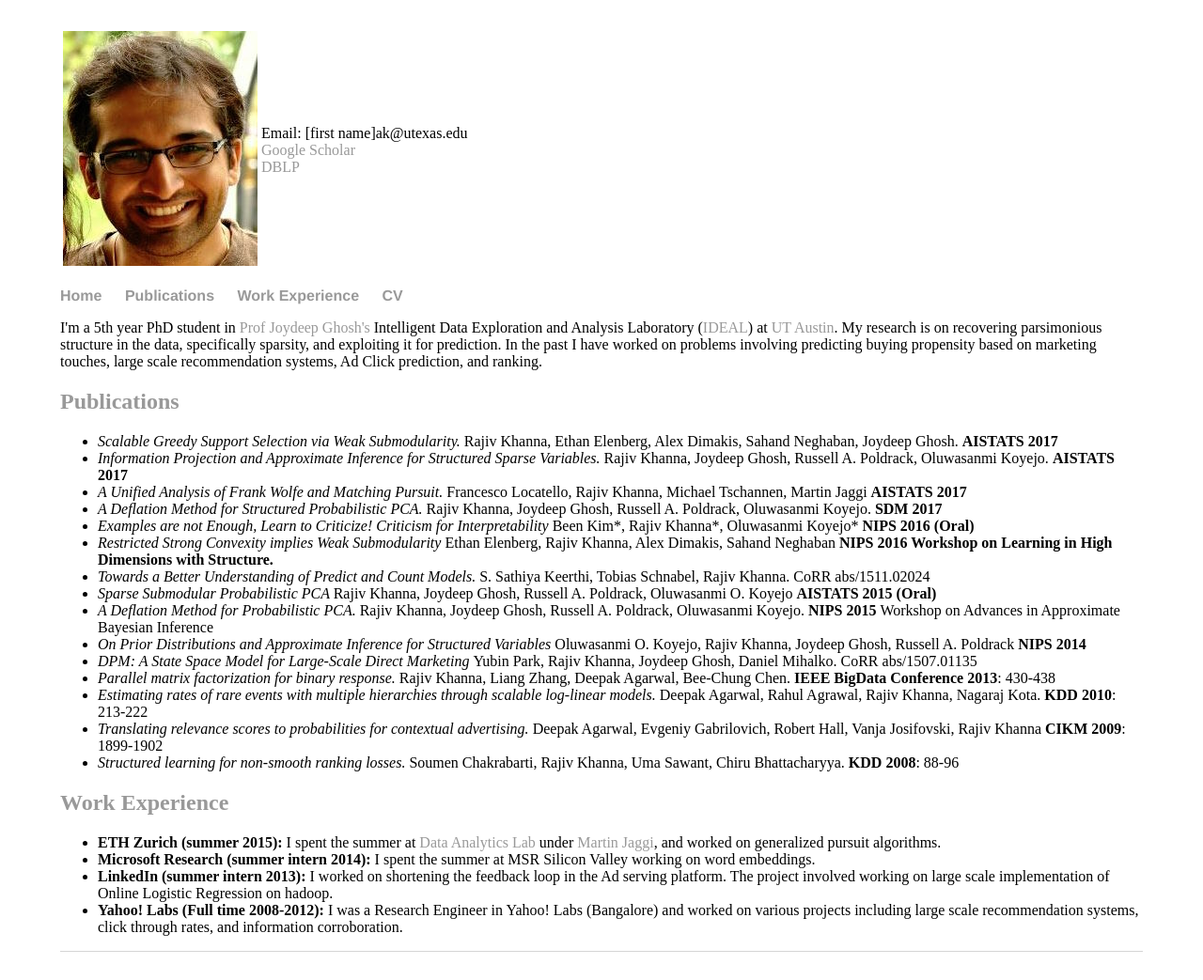
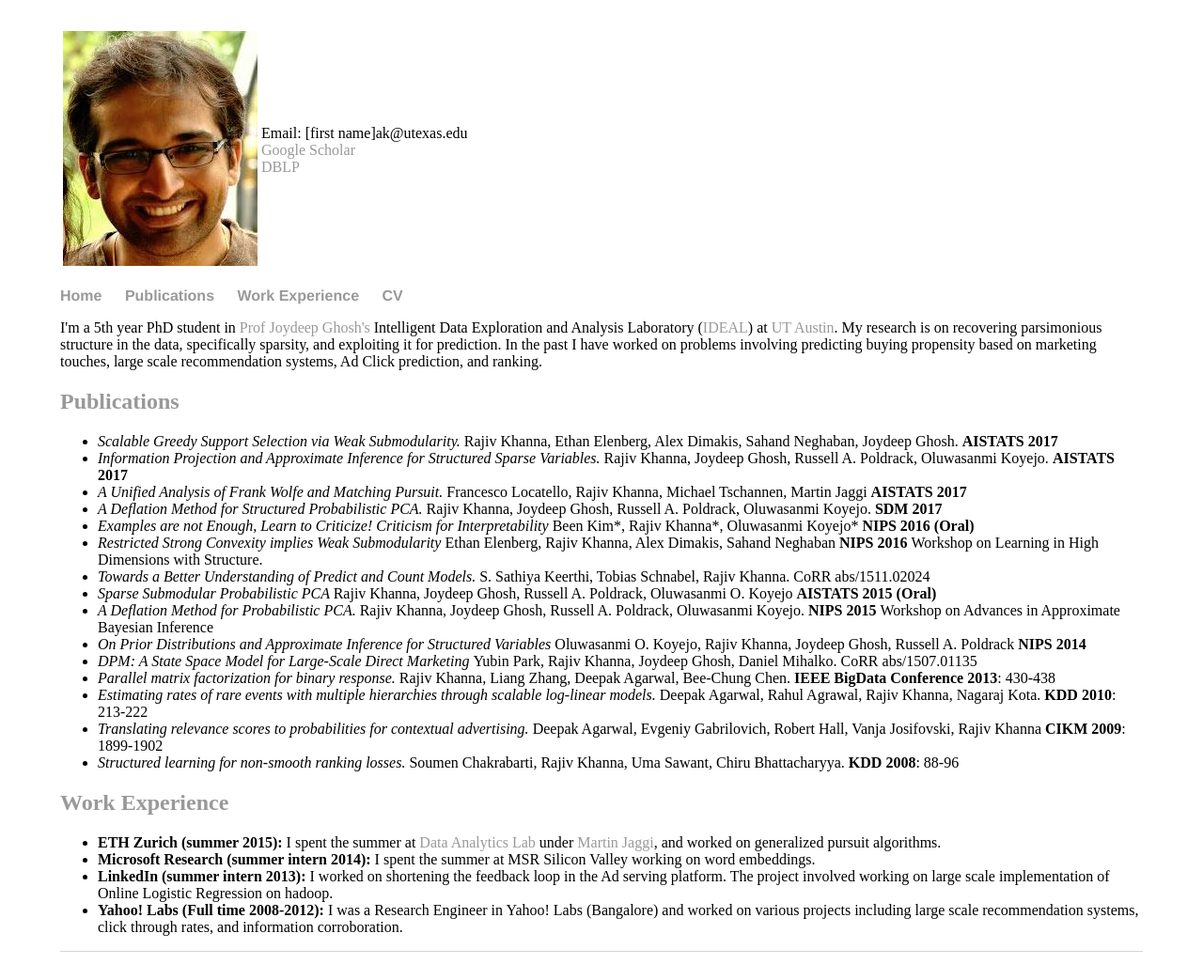
Before and after one commit to rjvak7/rjvak7.github.io, a Jekyll site: the page built from index.html, in a window 1280 px wide. Shown: the whole page at 94% size. Built offline with Jekyll 4.4.1, drawn with Linux system fonts in a browser that asks for light colours; part of the change alters nothing that is shown.

Commit message:
update pubs

```diff
--- a/index.html
+++ b/index.html
@@ -12,7 +12,7 @@ title: Rajiv Khanna
 <li> <i> A Unified Analysis of Frank Wolfe and Matching Pursuit. </i> Francesco Locatello, Rajiv Khanna, Michael Tschannen, Martin Jaggi <b> AISTATS 2017 </b></li>
 <li> <i> A Deflation Method for Structured Probabilistic PCA. </i> Rajiv Khanna, Joydeep Ghosh, Russell A. Poldrack, Oluwasanmi Koyejo. <b> SDM 2017 </b></li>
 <li> <i> Examples are not Enough, Learn to Criticize! Criticism for Interpretability </i> Been Kim*, Rajiv Khanna*, Oluwasanmi Koyejo* <b> NIPS 2016 (Oral) </b></li>
-<li> <i> Restricted Strong Convexity implies Weak Submodularity </i> Ethan Elenberg, Rajiv Khanna, Alex Dimakis, Sahand Neghaban <b> NIPS 2016 Workshop on Learning in High Dimensions with Structure. </b> </li>
+<li> <i> Restricted Strong Convexity implies Weak Submodularity </i> Ethan Elenberg, Rajiv Khanna, Alex Dimakis, Sahand Neghaban <b> NIPS 2016 </b> Workshop on Learning in High Dimensions with Structure. </li>
 <li> <i> Towards a Better Understanding of Predict and Count Models.</i> S. Sathiya Keerthi, Tobias Schnabel, Rajiv Khanna.  CoRR abs/1511.02024 </li>
 <li> <i> Sparse Submodular Probabilistic PCA </i> Rajiv Khanna, Joydeep Ghosh, Russell A. Poldrack, Oluwasanmi O. Koyejo <b>AISTATS 2015 (Oral) </b>
 <li> <i> A Deflation Method for Probabilistic PCA.  </i> Rajiv Khanna, Joydeep Ghosh, Russell A. Poldrack, Oluwasanmi Koyejo. <b> NIPS 2015 </b> Workshop on Advances in Approximate Bayesian Inference </li>
```
